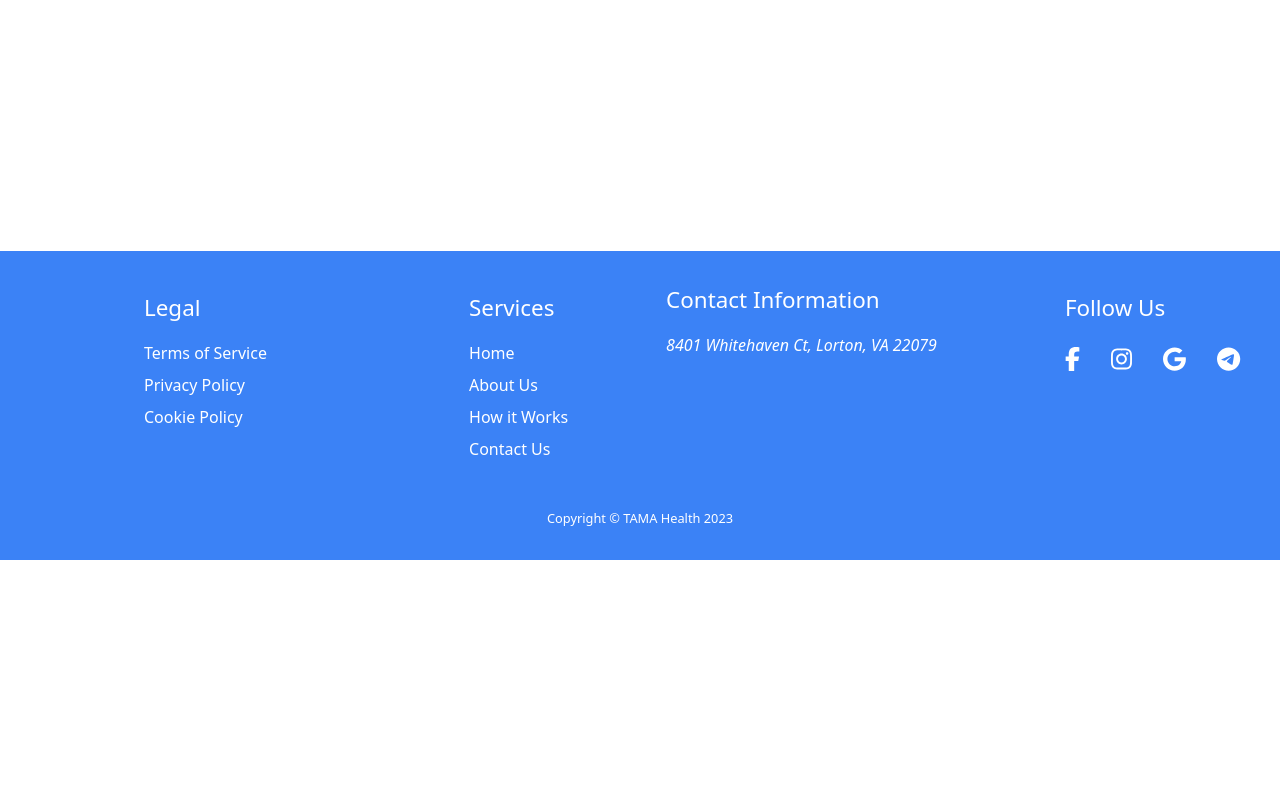
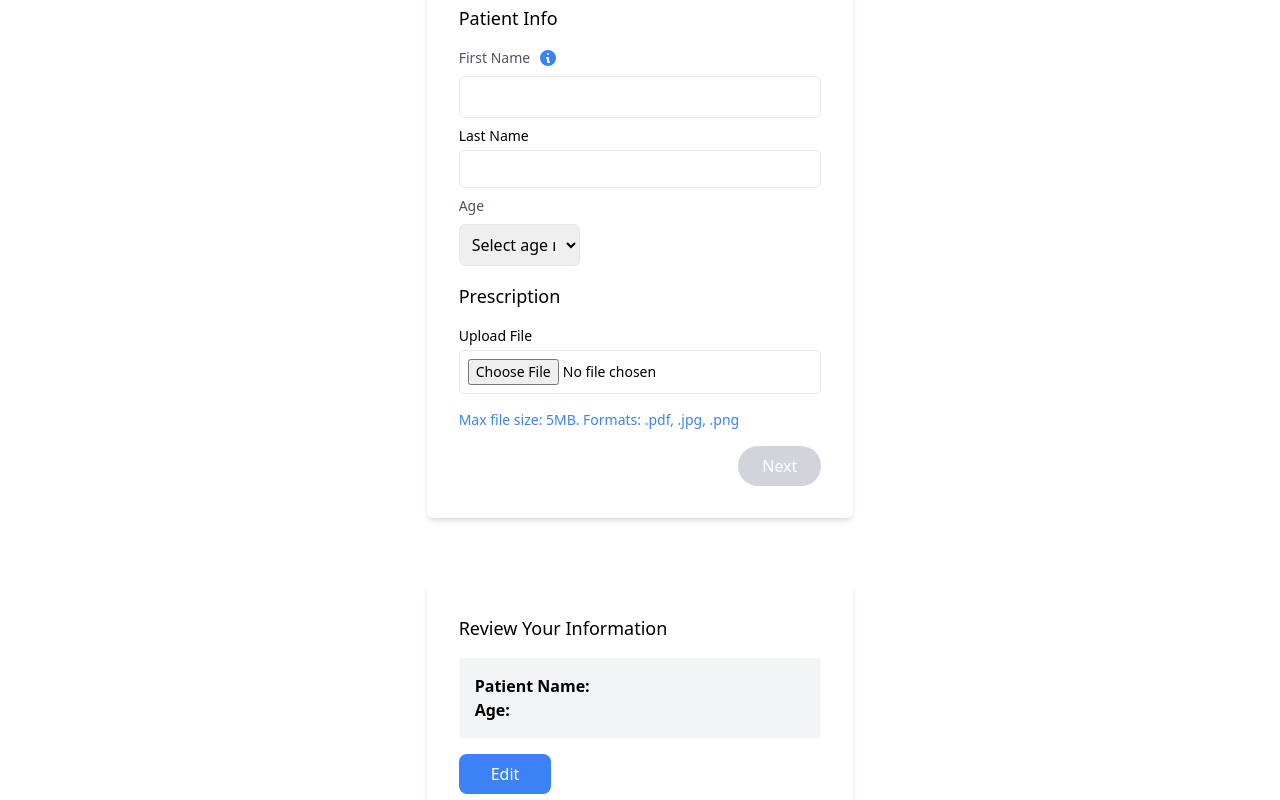
Before and after one commit to Tamahealth/tamahealth_userweb_frontend, a React (Vite) app: page /prescription in a window 1280 px wide. Shown: the part 240-1040 px from the top of the page. Before the commit the page ends 800 px from the top, so only its background shows below. Built offline with nearby package versions, Linux system fonts and the light colour scheme; no server answers; a web font is replaced by a local one.

Commit message:
to merge with auth commit by Mera

```diff
--- a/src/App.jsx
+++ b/src/App.jsx
@@ -17,6 +17,8 @@ import NavBar from "./components/NavBar/NavBar";
 import Footer from "./components/Footer/Footer";
 import NotFound from "./components/NotFound/NotFound";
 import OTPVerification from "./components/RegistrationForm/OtpVerification";
+import { PrescriptionForm } from "./components/PrescriptionForm";
+import NotesAndReview from "./components/PrescriptionForm/NotesAndReview";
 
 export default function App() {
   const [loggedIn, setLoggedIn] = useState(false);
@@ -107,7 +109,9 @@ export default function App() {
               }
             />
             <Route path="/otp-verification" element={<OTPVerification />} />
-            <Route path="/ContactUs" element={<ContactUs />} />
+            <Route path="/contactUs" element={<ContactUs />} />
+            <Route path="/prescription" element={<PrescriptionForm />} />
+            <Route path="/reviewPrescription" element={<NotesAndReview />} />
             <Route path="*" element={<NotFound />} />
           </Routes>
         </div>
--- a/src/components/AuthenticatedLandingPage/AuthenticatedHero/AuthenticatedHero.jsx
+++ b/src/components/AuthenticatedLandingPage/AuthenticatedHero/AuthenticatedHero.jsx
@@ -26,7 +26,7 @@ export default function AuthenticatedHero({ user }) {
         <button
           className="border border-white text-white px-6 py-4 rounded-lg transition duration-300 ease-in-out transform hover:scale-105 z-10 hover:bg-white hover:text-blue-900"
           onClick={() => {
-            window.location.href = "/submit-prescription";
+            window.location.href = "/prescription";
           }}
         >
           Submit Your Prescription
--- a/src/components/LoginForm/LoginForm.jsx
+++ b/src/components/LoginForm/LoginForm.jsx
@@ -14,7 +14,7 @@ export default function LoginForm({ setLoginError, setUserData, setLoggedIn }) {
           Login Here
         </h1>
         <h4 className="text-xl mb-6 font-bold text-blue-500 text-center">
-          Welcome to TAMAHealth
+          Welcome to Todo
         </h4>
         <hr />
 
--- /dev/null
+++ b/src/components/PrescriptionForm/NotesAndReview.jsx
@@ -0,0 +1,54 @@
+import React, { useState } from "react";
+import { useNavigate } from "react-router-dom";
+
+const NotesAndReview = ({ formData }) => {
+  const [additionalNotes, setAdditionalNotes] = useState("");
+  const navigate = useNavigate();
+
+  return (
+    <div className="notes-and-review-container p-4 md:p-8 space-y-4 bg-white rounded-md shadow-md w-full md:w-3/5 lg:w-1/3 mx-auto max-w-3xl mt-16 mb-16">
+      {/* Review Section */}
+      <div className="space-y-4">
+        <h2 className="text-md md:text-lg font-medium">
+          Review Your Information
+        </h2>
+        <div className="review-section bg-gray-100 p-4 rounded">
+          <p>
+            <strong>Patient Name:</strong> {formData?.firstName}{" "}
+            {formData?.lastName}
+          </p>
+          <p>
+            <strong>Age:</strong> {formData?.age}
+          </p>
+          {/* More form fields summary */}
+        </div>
+        <button
+          className="mt-4 w-full md:w-auto px-8 py-2 rounded-lg text-white bg-blue-500 hover:bg-blue-600 focus:outline-none focus:ring-2 focus:ring-blue-400 focus:ring-opacity-50 transition duration-300 ease-in-out"
+          onClick={() => navigate("/prescription")}
+        >
+          Edit
+        </button>
+      </div>
+      {/* Additional Notes */}
+      <div className="space-y-4">
+        <label className="block text-sm font-medium text-gray-600">
+          Additional Notes
+          {/* Add a tooltip here */}
+        </label>
+        <textarea
+          className="mt-1 p-2 w-full rounded-md border focus:ring focus:ring-opacity-50"
+          value={additionalNotes}
+          onChange={(e) => setAdditionalNotes(e.target.value)}
+        />
+      </div>
+      {/* Submit Button */}
+      <div className="flex justify-end">
+        <button className="px-8 py-2 rounded-lg text-white bg-green-500 hover:bg-green-600 focus:outline-none focus:ring-2 focus:ring-green-400 focus:ring-opacity-50 transition duration-300 ease-in-out">
+          Submit
+        </button>
+      </div>
+    </div>
+  );
+};
+
+export default NotesAndReview;
--- /dev/null
+++ b/src/components/PrescriptionForm/PatientAndUpload.jsx
@@ -0,0 +1,119 @@
+import React, { useState, useEffect } from "react";
+import { InformationCircleIcon } from "@heroicons/react/solid";
+import NextButton from "./PrescriptionFormNext.jsx";
+
+export default function PatientAndUpload() {
+  const [showTooltip, setShowTooltip] = useState(false);
+
+  // Initialize formData from local storage if available, otherwise use default values
+  const initialFormData = JSON.parse(localStorage.getItem("formData")) || {
+    firstName: "",
+    lastName: "",
+    age: "",
+    prescriptionFile: null,
+  };
+
+  const [formData, setFormData] = useState(initialFormData);
+
+  // Save to local storage whenever formData changes
+  useEffect(() => {
+    localStorage.setItem("formData", JSON.stringify(formData));
+  }, [formData]);
+
+  const handleInputChange = (e) => {
+    const { name, value } = e.target;
+    setFormData({
+      ...formData,
+      [name]: value,
+    });
+  };
+
+  //temporary activation for the next button
+  const isFormFilled = formData.firstName !== "";
+
+  const handleFileChange = (e) => {
+    const file = e.target.files[0];
+    setFormData({
+      ...formData,
+      prescriptionFile: file,
+    });
+  };
+
+  return (
+    <div className="p-4 md:p-8 space-y-4 bg-white rounded-md shadow-md w-full md:w-3/5 lg:w-1/3 mx-auto max-w-3xl mt-16 mb-16">
+      <h1 className="text-xl md:text-2xl lg:text-3xl font-semibold">
+        Patient & Prescription
+      </h1>
+
+      <div className="space-y-4">
+        <h2 className="text-md md:text-lg font-medium">Patient Info</h2>
+
+        <div className="space-y-2 relative">
+          <label className="flex items-center text-sm font-medium text-gray-600">
+            First Name
+            <InformationCircleIcon
+              onMouseEnter={() => setShowTooltip(true)}
+              onMouseLeave={() => setShowTooltip(false)}
+              className="h-5 w-5 text-blue-500 cursor-pointer ml-2"
+            />
+          </label>
+          {showTooltip && (
+            <div className="absolute text-xs rounded bg-gray-700 text-white p-1">
+              Enter the patient's name, not the account holder's.
+            </div>
+          )}
+          <input
+            type="text"
+            name="firstName"
+            value={formData.firstName}
+            onChange={handleInputChange}
+            className="mt-1 p-2 w-full rounded-md border focus:ring focus:ring-opacity-50"
+            autoComplete="given-name"
+          />
+
+          <label className="block text-sm md:text-md">
+            Last Name
+            <input
+              type="text"
+              name="lastName"
+              value={formData.lastName}
+              onChange={handleInputChange}
+              className="mt-1 p-2 w-full rounded-md border focus:ring focus:ring-opacity-50"
+              autoComplete="family-name"
+            />
+          </label>
+
+          <label className="block text-sm font-medium text-gray-600">Age</label>
+          <select className="mt-1 p-2 w-1/3 rounded-md border focus:ring focus:ring-opacity-50">
+            <option value="">Select age range</option>
+            <option value="0-17">0-17</option>
+            <option value="18-24">18-24</option>
+            <option value="25-34">25-34</option>
+            <option value="35-44">35-44</option>
+            <option value="45-54">45-54</option>
+            <option value="55-64">55-64</option>
+            <option value="65+">65+</option>
+          </select>
+        </div>
+
+        <div className="space-y-4">
+          <h2 className="text-md md:text-lg font-medium">Prescription</h2>
+          <label className="block text-sm md:text-md">
+            Upload File
+            <input
+              type="file"
+              name="prescriptionFile"
+              accept=".pdf,.jpg,.png"
+              onChange={handleFileChange}
+              className="mt-1 p-2 w-full rounded-md border focus:ring focus:ring-opacity-50"
+            />
+          </label>
+          <div className="text-xs md:text-sm text-blue-500">
+            Max file size: 5MB. Formats: .pdf, .jpg, .png
+          </div>
+          <NextButton isDisabled={!isFormFilled} to="/reviewPrescription" />
+        </div>
+      </div>
+    </div>
+  );
+}
--- /dev/null
+++ b/src/components/PrescriptionForm/PrescriptionFormContainer.jsx
@@ -0,0 +1,24 @@
+// PrescriptionForm/PrescriptionFormContainer.jsx
+
+import React, { useState } from "react";
+import PatientAndUpload from "./PatientAndUpload";
+import NotesAndReview from "./NotesAndReview";
+import ProgressBar from "./ProgressBar";
+
+const PrescriptionFormContainer = () => {
+  const [isFormComplete, setIsFormComplete] = useState(false); // This state will be set based on form validation logic later
+
+  const goToReviewAndSubmit = () => {
+    // Code to navigate to the 'Review and Submit' component
+  };
+
+  return (
+    <div className="prescription-form-container">
+      <ProgressBar />
+      <PatientAndUpload />
+      <NotesAndReview />
+    </div>
+  );
+};
+
+export default PrescriptionFormContainer;
--- /dev/null
+++ b/src/components/PrescriptionForm/PrescriptionFormNext.jsx
@@ -0,0 +1,23 @@
+// PrescriptionForm/NextButton.jsx
+import React from "react";
+import { Link } from "react-router-dom";
+
+// Enhanced NextButton.jsx
+const NextButton = ({ isDisabled, to }) => {
+  return (
+    <div className="mt-4 flex justify-end">
+      <Link
+        to={isDisabled ? "#" : to}
+        className={`px-6 py-2 rounded-full text-white transition-all duration-200 ease-in-out ${
+          isDisabled
+            ? "bg-gray-300 cursor-not-allowed"
+            : "bg-blue-500 hover:bg-blue-600 focus:outline-none focus:ring-2 focus:ring-blue-500 active:bg-blue-700 shadow-lg"
+        }`}
+      >
+        Next
+      </Link>
+    </div>
+  );
+};
+
+export default NextButton;
--- /dev/null
+++ b/src/components/PrescriptionForm/ProgressBar.jsx
@@ -0,0 +1,9 @@
+// PrescriptionForm/ProgressBar.jsx
+
+import React from "react";
+
+export default function ProgressBar() {
+  return (
+    <div className="progress-bar">{/* Your progress bar will go here */}</div>
+  );
+}
--- /dev/null
+++ b/src/components/PrescriptionForm/index.jsx
@@ -0,0 +1,2 @@
+// PrescriptionForm/index.jsx
+export { default as PrescriptionForm } from "./PrescriptionFormContainer";
```
Also changed, not shown: src/components/PrescriptionForm/form-utils/helpers.jsx (added), src/components/PrescriptionForm/form-utils/validations.jsx (added).
